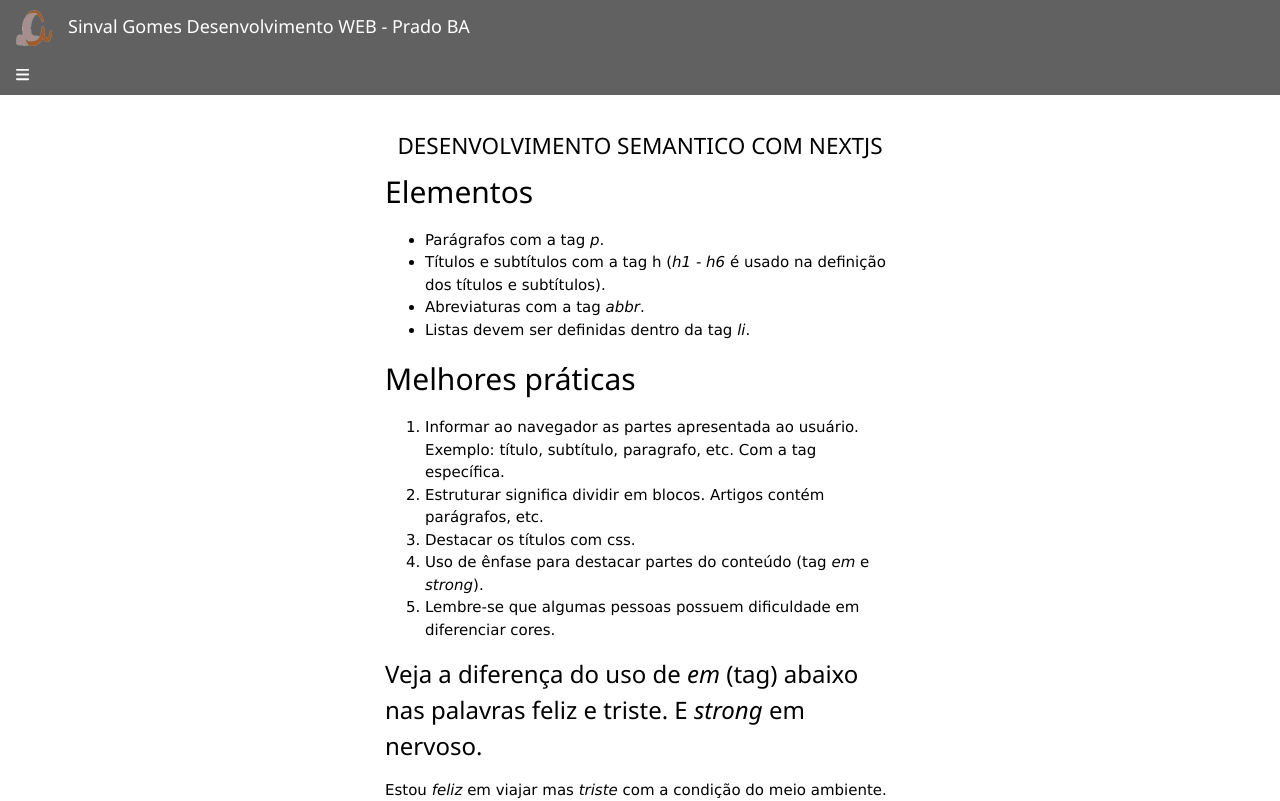
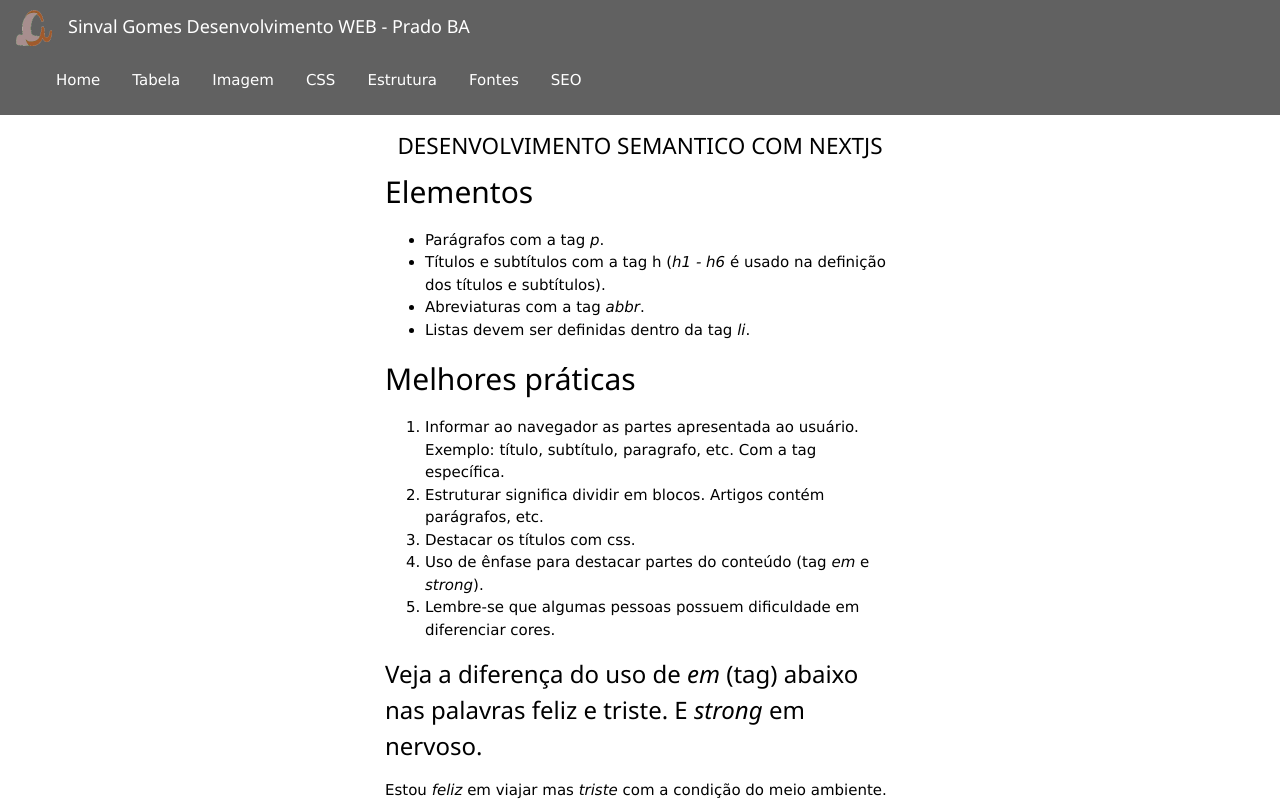
Before and after one commit to aondenet-sinval/semantica-web, a Next.js app: page / in a window 1280 px wide. Shown: the top 801 px of the page. Built offline with nearby package versions, Linux system fonts and the light colour scheme.

Commit message:
ref bars

```diff
--- a/components/navbar-mobile.js
+++ b/components/navbar-mobile.js
@@ -23,7 +23,7 @@ const NavBarMobile = () => {
         Sinval Gomes Desenvolvimento WEB - Prado BA
       </h1>
       <nav  role="navigation">
-        <strong className="w3-button" onClick={setMobile}>
+        <strong className="w3-button w3-white" onClick={setMobile}>
           <FontAwesomeIcon icon={faBars} />
         </strong>
         <ul className={bar}>
--- a/components/navbar.js
+++ b/components/navbar.js
@@ -10,7 +10,7 @@ const NavBar = () => {
     setNavBar(myScreen)
   },[])
   return(<>
-    { navBar > 1000
+    { navBar < 1000
       ? <NavBarDesktop />
       : <NavBarMobile />
     }
```
